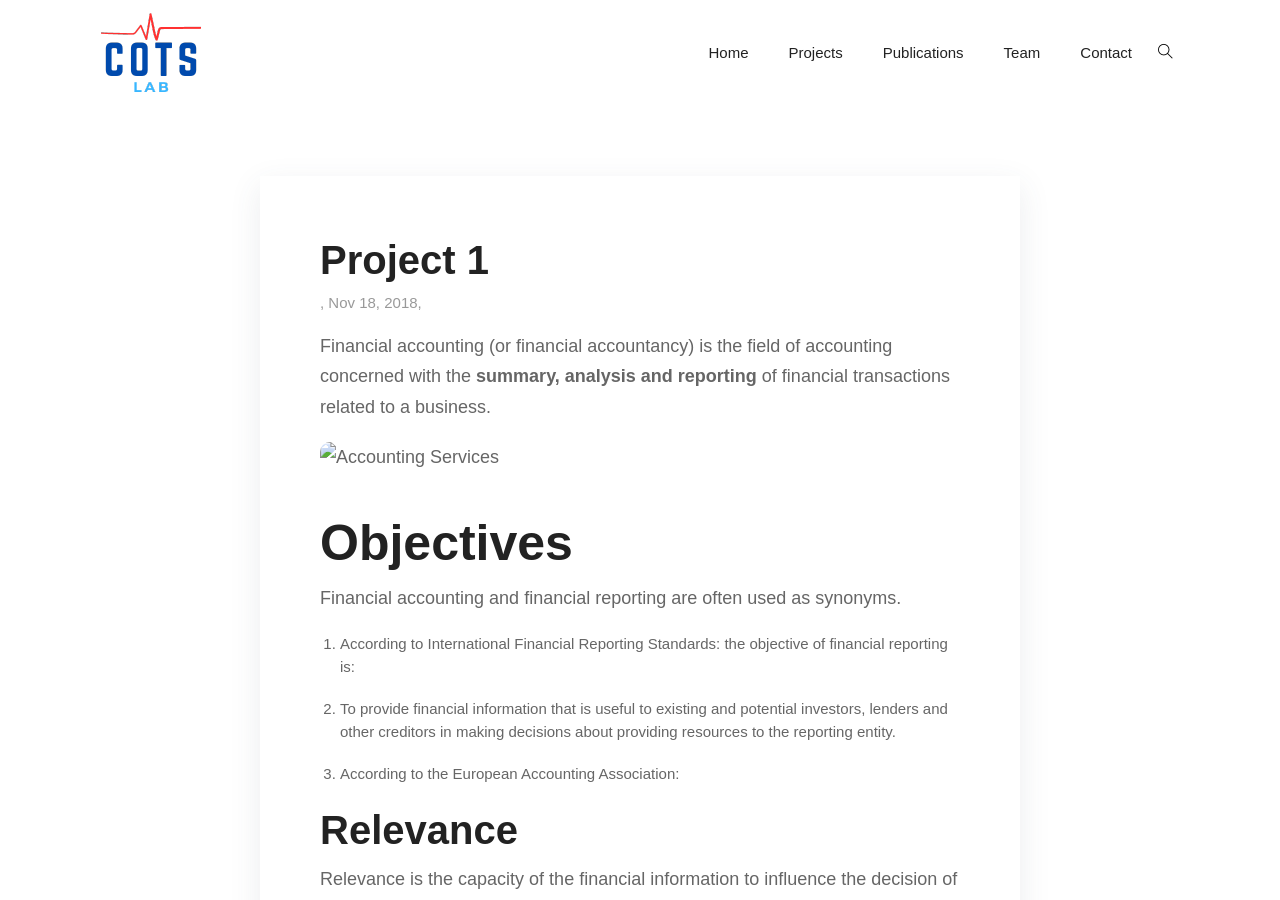
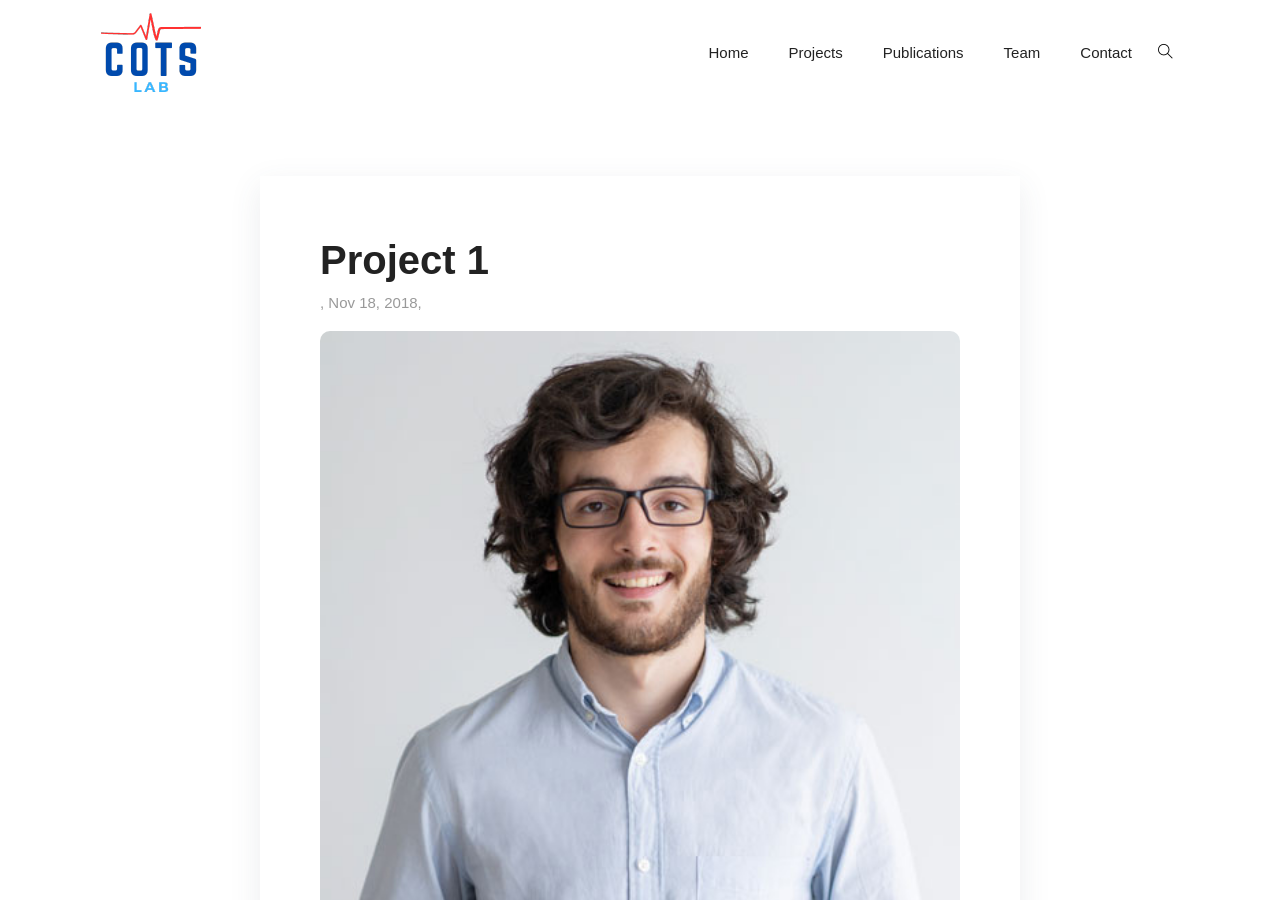
Before and after one commit to cots-lab/new-cots-website, a Jekyll site: the page built from _projects/sample.md, in a window 1280 px wide and 900 px high. Built offline with Jekyll 4.4.1, drawn with Linux system fonts in a browser that asks for light colours; nearby versions of some CDN libraries; some web fonts are replaced; comment, search, counter and statistics services are not loaded.

Commit message:
fixed the image issue in projects

```diff
--- a/_projects/sample.md
+++ b/_projects/sample.md
@@ -2,12 +2,11 @@
 title: "Project 1"
 layout: post
 date: 2018-11-18T12:33:46+10:00
+image: /assets/images/author/john-doe.jpg
 weight: 1
 ---
 
 Financial accounting (or financial accountancy) is the field of accounting concerned with the **summary, analysis and reporting** of financial transactions related to a business.
-
-![Accounting Services](assets/images/author/john-doe.jpg)
 
 # Objectives
 
```
Also changed, not shown: _projects/sample1.md (+1 -2 lines).
